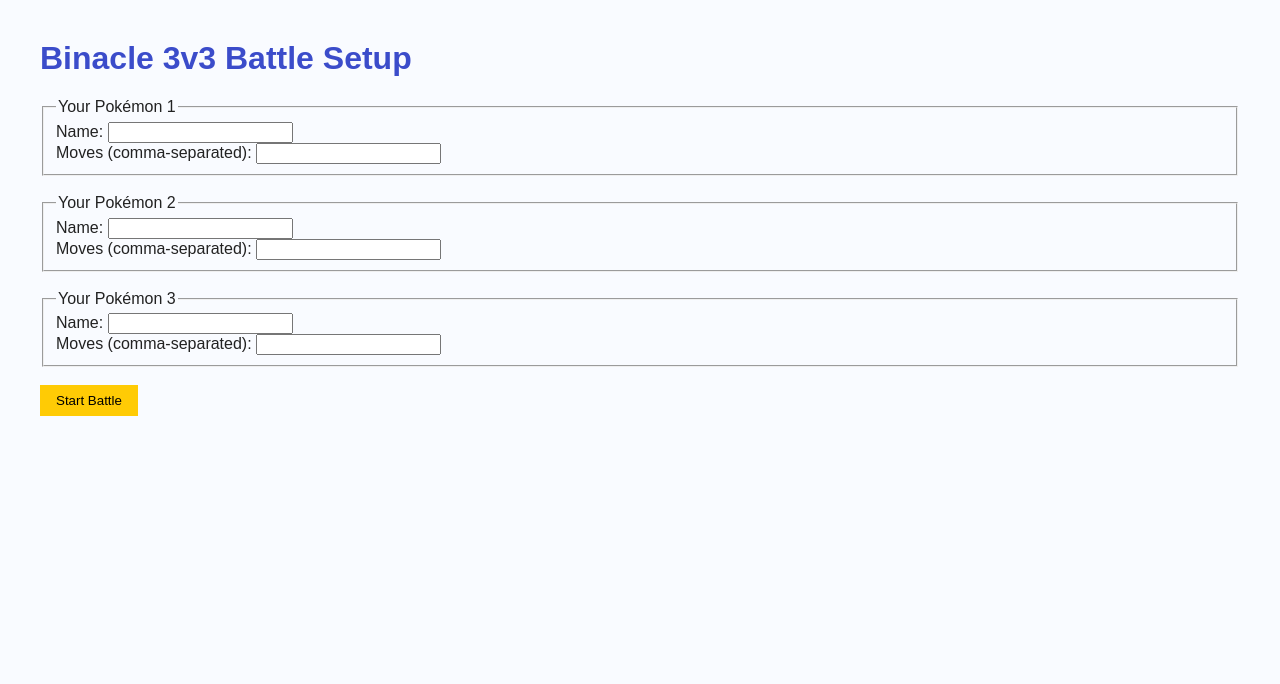
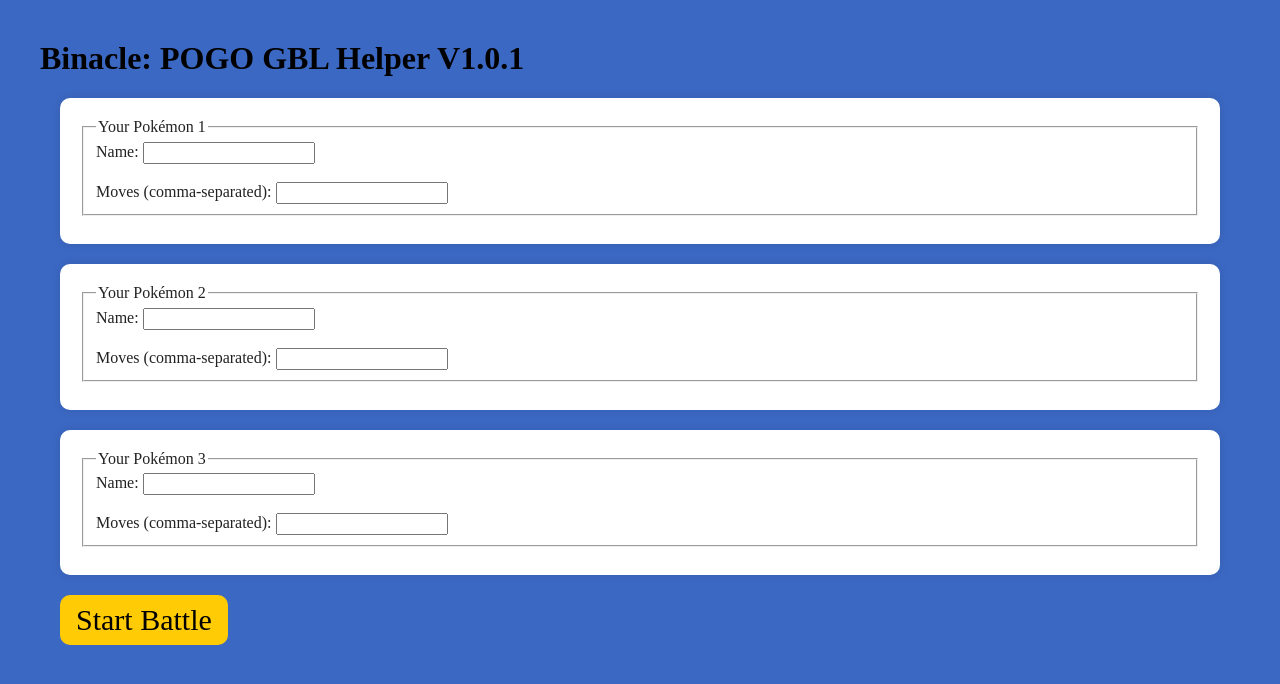
Before and after one commit to kermitine/Binacle, a Flask app: page / in a window 1280 px wide. Shown: the top 684 px of the page. Run offline with Flask 3, Linux system fonts and the light colour scheme.

Commit message:
1.0.1 - updated styling, elements

```diff
--- a/app.py
+++ b/app.py
@@ -23,7 +23,9 @@ def get_pokemon_info(pokemon_name):
         return {
             "name": data["name"],
             "types": [t["type"]["name"] for t in data["types"]],
+            'sprite_url': data['sprites']['front_default']
         }
+
     return None
 
 
@@ -45,7 +47,8 @@ def initialize_pokemon(name, moveset_string, is_enemy):
     if not info:
         return None
 
-    pokemon = {"name": info["name"], "types": info["types"]}
+    pokemon = {"name": info["name"], "types": info["types"], 'sprite_url': info['sprite_url']}
+    print(pokemon['sprite_url'])
 
     if not is_enemy:
         moves = extract_moves(moveset_string)
@@ -75,11 +78,11 @@ def index():
             moves = request.form.get(f"moves{i}")
 
             if not name or not moves:
-                return render_template("index.html", error="Please fill out all Pokémon and moves!")
+                return render_template("index.html", error="Please fill out all Pokémon and moves!", binacle_version=version)
 
             p = initialize_pokemon(name, moves, False)
             if not p:
-                return render_template("index.html", error=f"Could not load Pokémon '{name}'. Please check spelling.")
+                return render_template("index.html", error=f"Could not load Pokémon '{name}'. Please check spelling.", binacle_version=version)
             friendly_team.append(p)
 
         session["friendly_team"] = friendly_team
@@ -87,7 +90,7 @@ def index():
         return redirect(url_for("battle"))
 
     # 🟩 IMPORTANT: Always return something on GET
-    return render_template("index.html")
+    return render_template("index.html", binacle_version=version)
 
 
 @app.route("/battle", methods=["GET", "POST"])
@@ -109,7 +112,7 @@ def battle():
         enemy_name = request.form["enemy_name"]
         enemy = initialize_pokemon(enemy_name, None, True)
         if not enemy:
-            return render_template("battle.html", error="Could not load enemy Pokémon!", enemies=enemy_list)
+            return render_template("battle.html", error="Could not load enemy Pokémon!", enemies=enemy_list, binacle_version=version)
 
         enemy_list.append(enemy)
         session["enemy_list"] = enemy_list
@@ -130,7 +133,7 @@ def battle():
         results.sort(key=lambda r: r["multiplier"], reverse=True)
         all_results.append({"enemy": enemy, "results": results})
 
-    return render_template("battle.html", enemies=enemy_list, all_results=all_results)
+    return render_template("battle.html", enemies=enemy_list, all_results=all_results, binacle_version=version, friendly_sprites=[friendly_team[0]['sprite_url'], friendly_team[1]['sprite_url'], friendly_team[2]['sprite_url']])
 
 
 @app.route("/reset")
--- a/data/data.py
+++ b/data/data.py
@@ -4,4 +4,4 @@ is apart of the Binacle project, and licensed under
 the GNU AGPL-3.0-or-later. See LICENSE and README for more details.
 """
 
-version = '1.0.0'
+version = '1.0.1'
--- a/static/style.css
+++ b/static/style.css
@@ -1,11 +1,11 @@
 body {
     font-family: Arial, sans-serif;
-    background-color: #f9fbff;
+    background-color: #3b68c3;
     margin: 40px;
     color: #222;
 }
 h1 {
-    color: #3b4cca;
+    color: #000000;
 }
 table {
     border-collapse: collapse;
@@ -27,3 +27,39 @@ button {
 button:hover {
     background-color: #f2b807;
 }
+
+.fieldset-container {
+  background-color: white;
+  padding-top: 20px;
+  padding-bottom: 10px;
+  padding-left: 20px;
+  padding-right: 20px;
+  margin: 20px;
+  border-radius: 10px;
+  box-shadow: 0 0 10px rgba(0,0,0,0.1);
+}
+
+.start-battle {
+    margin-left: 20px;
+    font-size: 30px;
+    border-radius: 10px;
+}
+
+#fontone {
+    font-family: Bahnschrift;
+
+}
+
+/* Three image containers (use 25% for four, and 50% for two, etc) */
+.column {
+  float: left;
+  width: 33.33%;
+  padding: 5px;
+}
+
+/* Clear floats after image containers */
+.row::after {
+  content: "";
+  clear: both;
+  display: table;
+}
--- a/templates/index.html
+++ b/templates/index.html
@@ -5,19 +5,22 @@
   <link rel="stylesheet" href="{{ url_for('static', filename='style.css') }}">
 </head>
 <body>
-  <h1>Binacle 3v3 Battle Setup</h1>
+  <h1 id="fontone">Binacle: POGO GBL Helper V{{binacle_version}}</h1>
   {% if error %}<p style="color:red">{{ error }}</p>{% endif %}
   <form method="POST">
     {% for i in range(1,4) %}
-      <fieldset>
-        <legend>Your Pokémon {{ i }}</legend>
-        <label>Name:</label>
-        <input type="text" name="name{{ i }}" required><br>
-        <label>Moves (comma-separated):</label>
-        <input type="text" name="moves{{ i }}" required><br>
-      </fieldset><br>
+    <div class="fieldset-container">
+        <fieldset>
+            <legend id="fontone">Your Pokémon {{ i }}</legend>
+            <label id="fontone">Name:</label>
+            <input id ="fontone" type="text" name="name{{ i }}" required><br>
+            <br>
+            <label id="fontone">Moves (comma-separated):</label>
+            <input id='fontone' type="text" name="moves{{ i }}" required><br>
+        </fieldset><br>
+    </div>
     {% endfor %}
-    <button type="submit">Start Battle</button>
+    <button id='fontone' class='start-battle' type="submit">Start Battle</button>
   </form>
 </body>
 </html>
```
Also changed, not shown: templates/battle.html (+14 -0 lines).
